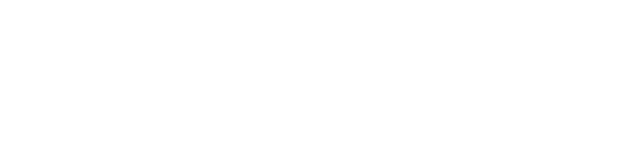
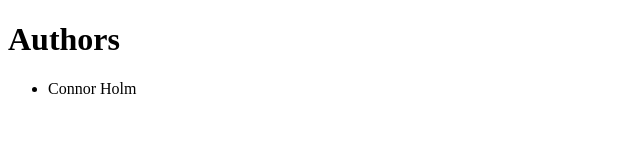
Before and after one commit to Twinned/CSCI51171-22-2024, a plain HTML site: page index.html in a window 1280 px wide. Shown: the whole page, without its empty margins (0-640 px from the left). Drawn offline with Linux system fonts and the light colour scheme.

Commit message:
added connor

```diff
--- a/index.html
+++ b/index.html
@@ -1,5 +1,9 @@
 <!DOCTYPE html>
 <html>
-    <body>
-    </body>
+  <body>
+    <h1>Authors</h1>
+    <ul>
+      <li>Connor Holm</li>
+    </ul>
+  </body>
 </html>
```
